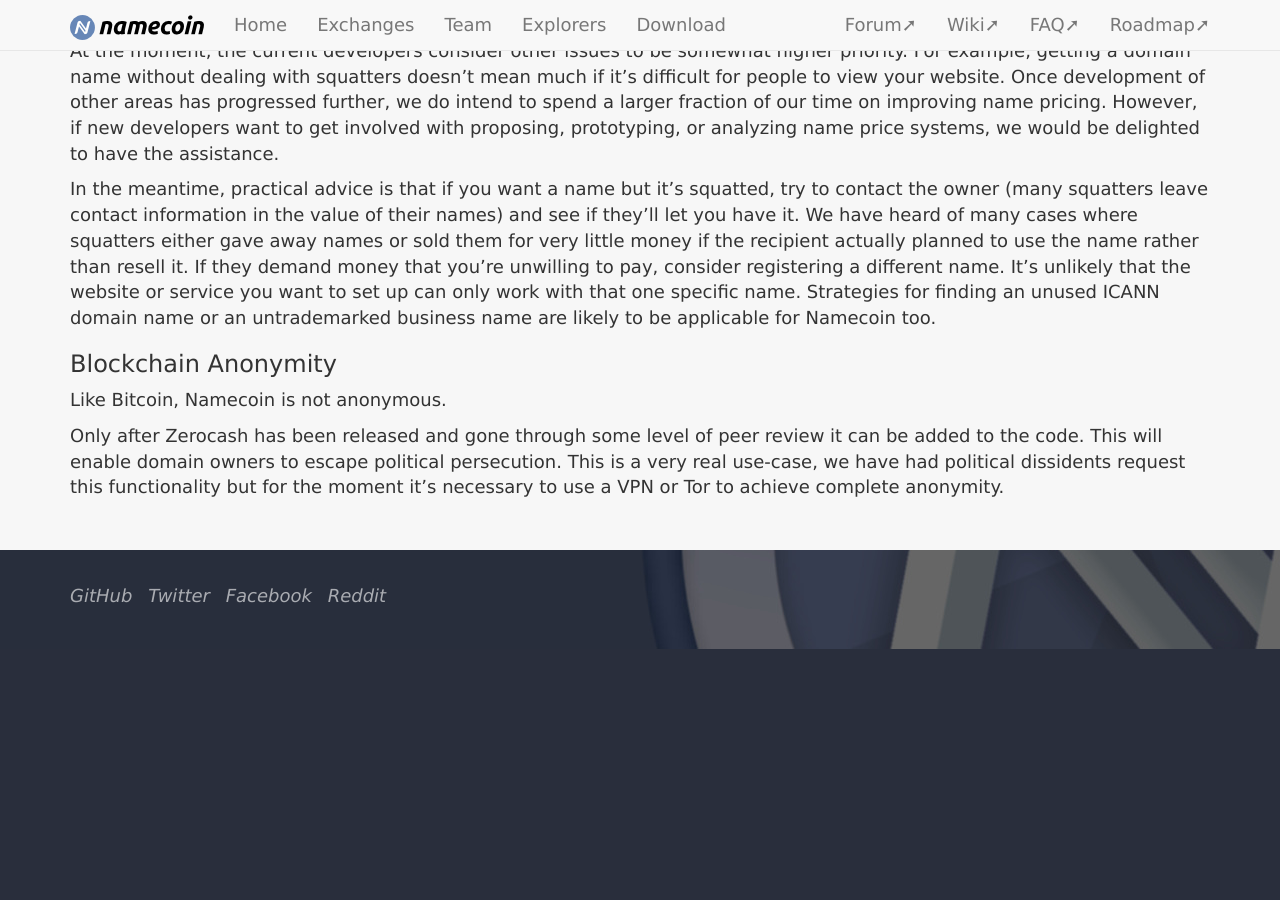
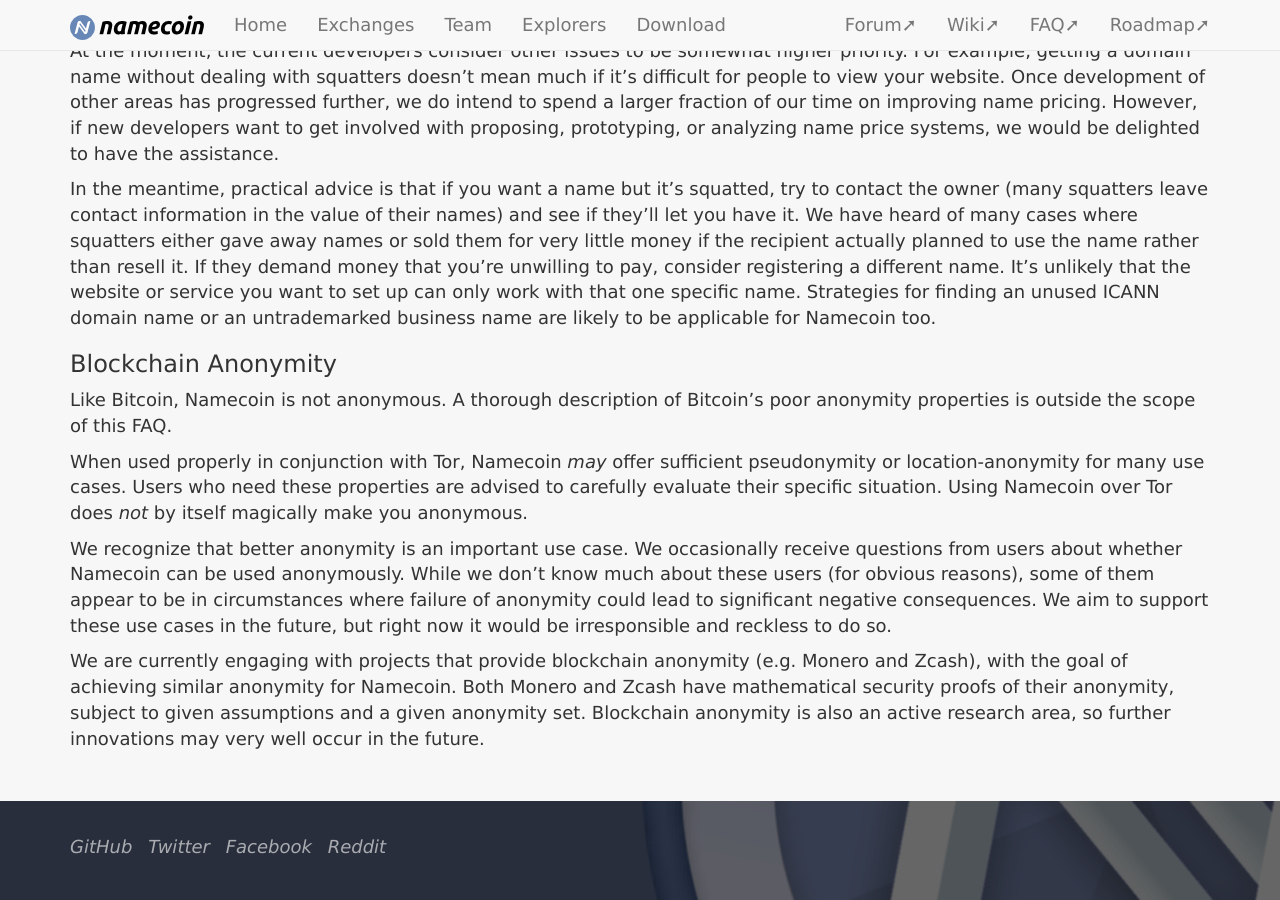
Before and after one commit to JeremyRand/namecoin.org, a Jekyll site: the page built from docs/faq/index.md, in a window 1280 px wide and 900 px high, scrolled down 6798 px. Built offline with Jekyll 4.4.1, drawn with Linux system fonts in a browser that asks for light colours; before the commit the page ends 7447 px from its top, so only the background shows below that.

Commit message:
FAQ: Reworded "Blockchain Anonymity" section

```diff
--- a/docs/faq/index.md
+++ b/docs/faq/index.md
@@ -161,6 +161,10 @@ In the meantime, practical advice is that if you want a name but it's squatted,
 
 ### Blockchain Anonymity
 
-Like Bitcoin, Namecoin is not anonymous.
+Like Bitcoin, Namecoin is not anonymous.  A thorough description of Bitcoin's poor anonymity properties is outside the scope of this FAQ.
 
-Only after Zerocash has been released and gone through some level of peer review it can be added to the code.  This will enable domain owners to escape political persecution.  This is a very real use-case, we have had political dissidents request this functionality but for the moment it's necessary to use a VPN or Tor to achieve complete anonymity.
+When used properly in conjunction with Tor, Namecoin *may* offer sufficient pseudonymity or location-anonymity for many use cases.  Users who need these properties are advised to carefully evaluate their specific situation.  Using Namecoin over Tor does *not* by itself magically make you anonymous.
+
+We recognize that better anonymity is an important use case.  We occasionally receive questions from users about whether Namecoin can be used anonymously.  While we don't know much about these users (for obvious reasons), some of them appear to be in circumstances where failure of anonymity could lead to significant negative consequences.  We aim to support these use cases in the future, but right now it would be irresponsible and reckless to do so.
+
+We are currently engaging with projects that provide blockchain anonymity (e.g. Monero and Zcash), with the goal of achieving similar anonymity for Namecoin.  Both Monero and Zcash have mathematical security proofs of their anonymity, subject to given assumptions and a given anonymity set.  Blockchain anonymity is also an active research area, so further innovations may very well occur in the future.
```
